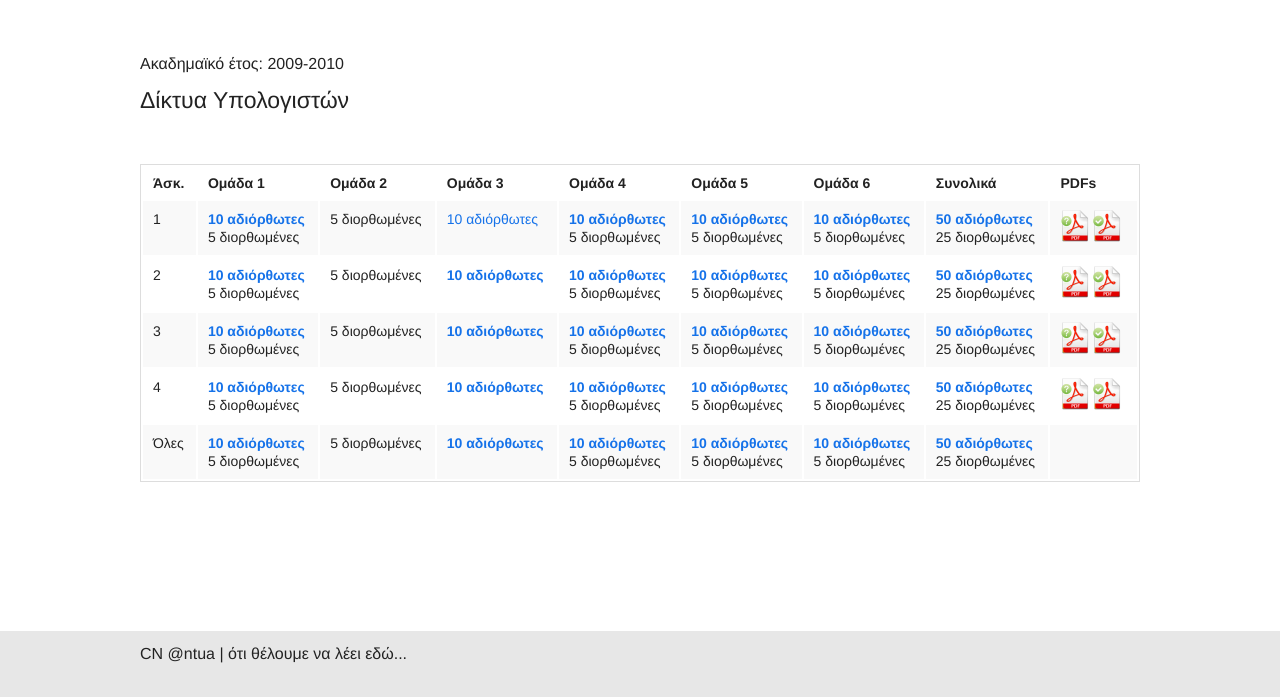
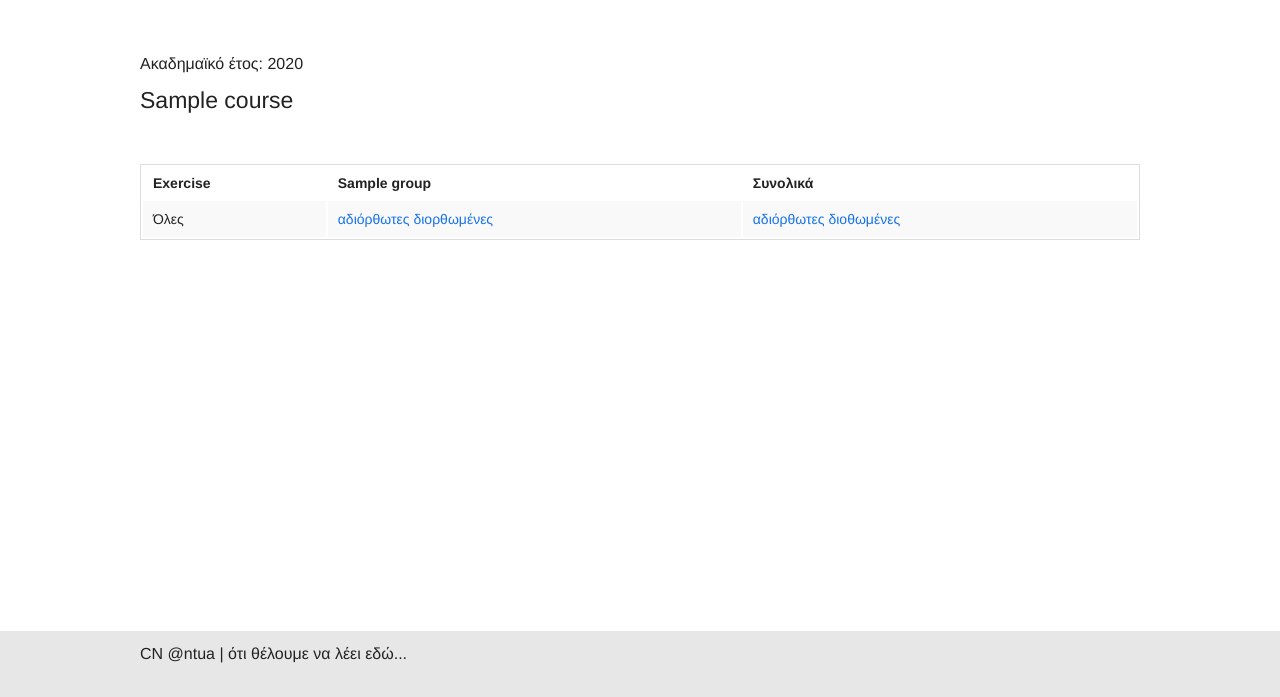
Before and after one commit to olgabrani/cn, a Django app: template django_cn/excercise/templates/examiner/index.html in a window 1280 px wide. Shown: the part 103-800 px from the top of the page. Run offline with Django 3.2, Linux system fonts and the light colour scheme; the template is opened without the code that fills it: most values are stand-ins (such as "Sample title", 1, 10 or a date in 2020); some libraries are stand-ins or nearby versions.

Commit message:
Examiner index links to grading lists

```diff
--- a/django_cn/excercise/templates/examiner/index.html
+++ b/django_cn/excercise/templates/examiner/index.html
@@ -1,185 +1,48 @@
 {% extends 'base.html' %}
 
 {% block main %}
+{% for c in courses %}
 <section class="title">
-    <h6>Ακαδημαϊκό έτος: 2009-2010</h6>
-    <h4>Δίκτυα Υπολογιστών</h4>
+    <h6>Ακαδημαϊκό έτος: {{c.school_year}}</h6>
+    <h4>{{c.name}}</h4>
 </section>
 <table class="default">
     <tr>
-        <th>Άσκ.</th>
-        <th>Ομάδα 1</th>
-        <th>Ομάδα 2</th>
-        <th>Ομάδα 3</th>
-        <th>Ομάδα 4</th>
-        <th>Ομάδα 5</th>
-        <th>Ομάδα 6</th>
+        <th>Exercise</th>
+        {% for g in c.groups %}
+            <th>{{g.name}}</th>
+        {% endfor %}
         <th>Συνολικά</th>
-        <th>PDFs</th>
     </tr>
-    <tr>
-        <td>1</td>
-        <td>
-            <a href="{% url 'grading_list' 'DY2014' %}" class="correctable">10 αδιόρθωτες</a>
-            <a href="{% url 'grading_list' 'DY2014' 1 %}" class="corrected"> 5 διορθωμένες</a>
-        </td>
-        <td>
-            <a href="{% url 'grading_list' 'DY2014' 1 1 %}" class="corrected"> 5 διορθωμένες</a>
-        </td>
-        <td>
-            <a href="{% url 'grading_list' 'DY2014' 1 1 %}?filtering=all">10 αδιόρθωτες</a>
-        </td>
-        <td>
-            <a href="" class="correctable">10 αδιόρθωτες</a>
-            <a href="" class="corrected"> 5 διορθωμένες</a>
-        </td>
-        <td>
-            <a href="" class="correctable">10 αδιόρθωτες</a>
-            <a href="" class="corrected"> 5 διορθωμένες</a>
-        </td>
-        <td>
-            <a href="" class="correctable">10 αδιόρθωτες</a>
-            <a href="" class="corrected"> 5 διορθωμένες</a>
-        </td>
-        <td>
-            <a href="" class="correctable">50 αδιόρθωτες</a>
-            <a href="" class="corrected"> 25 διορθωμένες</a>
-        </td>
-        <td>
-            <a href="" class="pdf questions" title="Η εκφώνηση της άσκησης">&nbsp;</a>
-            <a href="" class="pdf answers" title="Προτεινόμενες απαντήσεις">&nbsp;</a>
-        </td>
-    </tr>
-    <tr>
-        <td>2</td>
-        <td>
-            <a href="" class="correctable">10 αδιόρθωτες</a>
-            <a href="" class="corrected"> 5 διορθωμένες</a>
-        </td>
-        <td>
-            <a href="" class="corrected"> 5 διορθωμένες</a>
-        </td>
-        <td>
-            <a href="" class="correctable">10 αδιόρθωτες</a>
-        </td>
-        <td>
-            <a href="" class="correctable">10 αδιόρθωτες</a>
-            <a href="" class="corrected"> 5 διορθωμένες</a>
-        </td>
-        <td>
-            <a href="" class="correctable">10 αδιόρθωτες</a>
-            <a href="" class="corrected"> 5 διορθωμένες</a>
-        </td>
-        <td>
-            <a href="" class="correctable">10 αδιόρθωτες</a>
-            <a href="" class="corrected"> 5 διορθωμένες</a>
-        </td>
-        <td>
-            <a href="" class="correctable">50 αδιόρθωτες</a>
-            <a href="" class="corrected"> 25 διορθωμένες</a>
-        </td>
-        <td>
-            <a href="" class="pdf questions" title="Η εκφώνηση της άσκησης">&nbsp;</a>
-            <a href="" class="pdf answers" title="Προτεινόμενες απαντήσεις">&nbsp;</a>
-        </td>
-    </tr>
-    <tr>
-        <td>3</td>
-        <td>
-            <a href="" class="correctable">10 αδιόρθωτες</a>
-            <a href="" class="corrected"> 5 διορθωμένες</a>
-        </td>
-        <td>
-            <a href="" class="corrected"> 5 διορθωμένες</a>
-        </td>
-        <td>
-            <a href="" class="correctable">10 αδιόρθωτες</a>
-        </td>
-        <td>
-            <a href="" class="correctable">10 αδιόρθωτες</a>
-            <a href="" class="corrected"> 5 διορθωμένες</a>
-        </td>
-        <td>
-            <a href="" class="correctable">10 αδιόρθωτες</a>
-            <a href="" class="corrected"> 5 διορθωμένες</a>
-        </td>
-        <td>
-            <a href="" class="correctable">10 αδιόρθωτες</a>
-            <a href="" class="corrected"> 5 διορθωμένες</a>
-        </td>
-        <td>
-            <a href="" class="correctable">50 αδιόρθωτες</a>
-            <a href="" class="corrected"> 25 διορθωμένες</a>
-        </td>
-        <td>
-            <a href="" class="pdf questions" title="Η εκφώνηση της άσκησης">&nbsp;</a>
-            <a href="" class="pdf answers" title="Προτεινόμενες απαντήσεις">&nbsp;</a>
-        </td>
-    </tr>
-    <tr>
-        <td>4</td>
-        <td>
-            <a href="" class="correctable">10 αδιόρθωτες</a>
-            <a href="" class="corrected"> 5 διορθωμένες</a>
-        </td>
-        <td>
-            <a href="" class="corrected"> 5 διορθωμένες</a>
-        </td>
-        <td>
-            <a href="" class="correctable">10 αδιόρθωτες</a>
-        </td>
-        <td>
-            <a href="" class="correctable">10 αδιόρθωτες</a>
-            <a href="" class="corrected"> 5 διορθωμένες</a>
-        </td>
-        <td>
-            <a href="" class="correctable">10 αδιόρθωτες</a>
-            <a href="" class="corrected"> 5 διορθωμένες</a>
-        </td>
-        <td>
-            <a href="" class="correctable">10 αδιόρθωτες</a>
-            <a href="" class="corrected"> 5 διορθωμένες</a>
-        </td>
-        <td>
-            <a href="" class="correctable">50 αδιόρθωτες</a>
-            <a href="" class="corrected"> 25 διορθωμένες</a>
-        </td>
-        <td>
-            <a href="" class="pdf questions" title="Η εκφώνηση της άσκησης">&nbsp;</a>
-            <a href="" class="pdf answers" title="Προτεινόμενες απαντήσεις">&nbsp;</a>
-        </td>
-    </tr>
+    {% for e in exercises %}
+        {% if e.course_code == c.code %}
+        <tr>
+            <td>{{e.number}}</td>
+            {% for g in c.groups %}
+                <td>
+                    <a href="{% url 'grading_list' e.course_code e.number g.pk %}">αδιόρθωτες</a>
+                    <a href="{% url 'grading_list' e.course_code e.number g.pk %}?filtering=corrected">διορθωμένες</a>
+                </td>
+            {% endfor %}
+            <td><a href="{% url 'grading_list' e.course_code e.number %}">αδιόρθωτες</a>
+            <a href="{% url 'grading_list' e.course_code e.number %}?filtering=corrected">διορθωμένες</a></td>
+        </tr>
+        {% endif %}
+    {% endfor %}
     <tr>
         <td>Όλες</td>
+        {% for g in c.groups %}
         <td>
-            <a href="" class="correctable">10 αδιόρθωτες</a>
-            <a href="" class="corrected"> 5 διορθωμένες</a>
+            <a href="{% url 'grading_list' c.code 0 g.pk %}">αδιόρθωτες</a>
+            <a href="{% url 'grading_list' c.code 0 g.pk %}?filtering=corrected">διορθωμένες</a>
         </td>
+        {% endfor %}
         <td>
-            <a href="" class="corrected"> 5 διορθωμένες</a>
+            <a href="{% url 'grading_list' c.code %}">αδιόρθωτες</a>
+            <a href="{% url 'grading_list' c.code %}?filtering=corrected">διοθωμένες</a>
         </td>
-        <td>
-            <a href="" class="correctable">10 αδιόρθωτες</a>
-        </td>
-        <td>
-            <a href="" class="correctable">10 αδιόρθωτες</a>
-            <a href="" class="corrected"> 5 διορθωμένες</a>
-        </td>
-        <td>
-            <a href="" class="correctable">10 αδιόρθωτες</a>
-            <a href="" class="corrected"> 5 διορθωμένες</a>
-        </td>
-        <td>
-            <a href="" class="correctable">10 αδιόρθωτες</a>
-            <a href="" class="corrected"> 5 διορθωμένες</a>
-        </td>
-        <td>
-            <a href="" class="correctable">50 αδιόρθωτες</a>
-            <a href="" class="corrected"> 25 διορθωμένες</a>
-        </td>
-        <td>
-            &nbsp;
-        </td>
+
     </tr>
 </table>
+{% endfor %}
 {% endblock main %}
```
Also changed, not shown: django_cn/excercise/models.py (+12 -0 lines), django_cn/excercise/views.py (+8 -1 lines).
